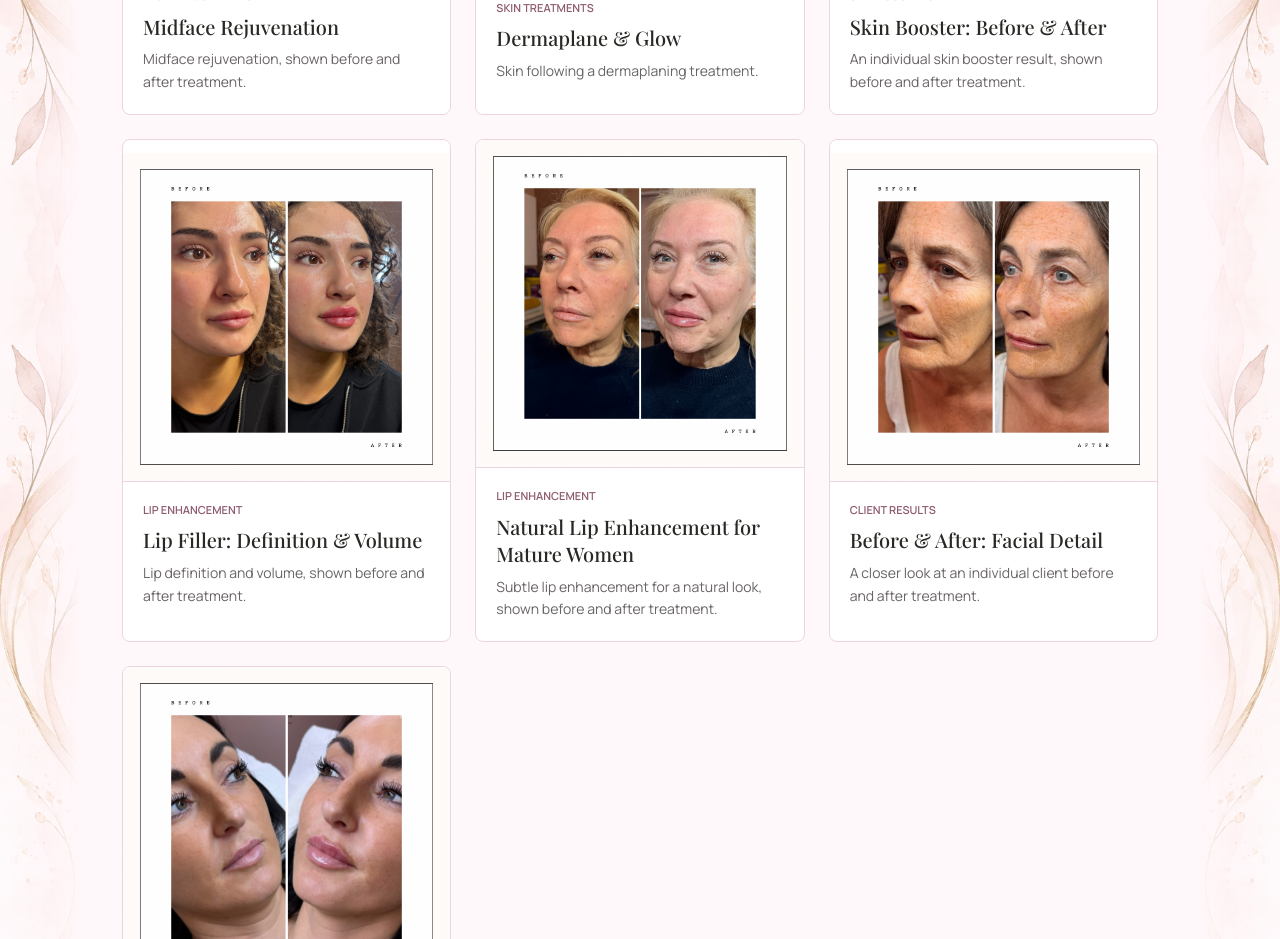
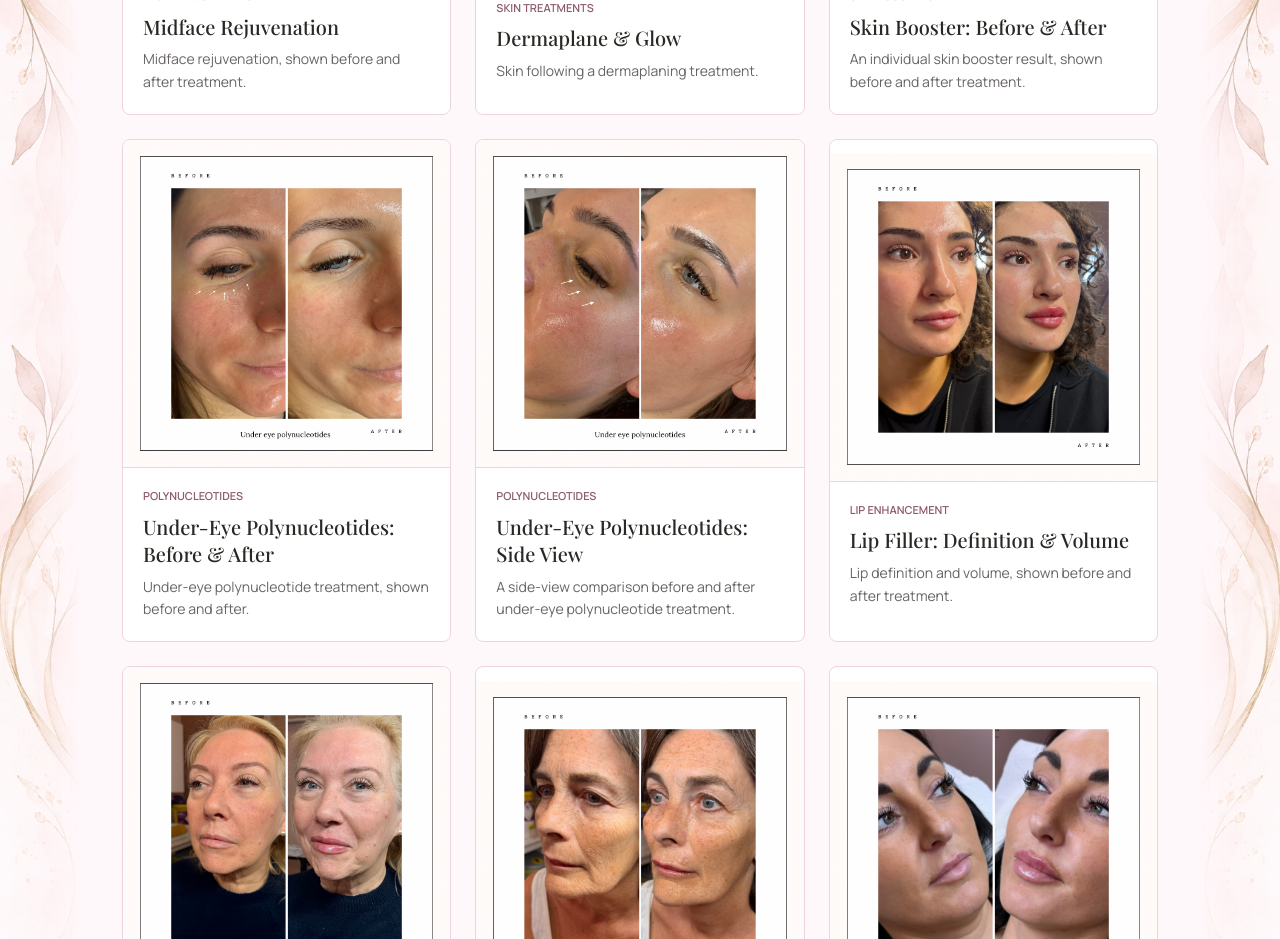
Before and after one commit to adriann1z/Majestic-Aesthetics, a React (Vite) app: page / in a window 1280 px wide. Shown: the part 7980-8919 px from the top of the page. Built offline with nearby package versions, Linux system fonts and the light colour scheme; a web font is replaced by a local one.

Commit message:
Add under-eye polynucleotide before and after photos

```diff
--- a/src/data/gallery.ts
+++ b/src/data/gallery.ts
@@ -13,6 +13,8 @@ export const galleryItems: GalleryItem[] = [
   { id: 'g-4', title: 'Midface Rejuvenation', image: `${import.meta.env.BASE_URL}gallery/midface-rejuvenation.png`, caption: 'Midface rejuvenation, shown before and after treatment.', editorialTag: 'Facial Rejuvenation' },
   { id: 'g-5', title: 'Dermaplane & Glow', image: `${import.meta.env.BASE_URL}gallery/10.webp`, caption: 'Skin following a dermaplaning treatment.', editorialTag: 'Skin Treatments' },
   { id: 'g-11', title: 'Skin Booster: Before & After', image: `${import.meta.env.BASE_URL}gallery/skin-booster-before-after.png`, caption: 'An individual skin booster result, shown before and after treatment.', editorialTag: 'Skin Boosters' },
+  { id: 'g-12', title: 'Under-Eye Polynucleotides: Before & After', image: `${import.meta.env.BASE_URL}gallery/polynucleotides-before-after-front.png`, caption: 'Under-eye polynucleotide treatment, shown before and after.', editorialTag: 'Polynucleotides' },
+  { id: 'g-13', title: 'Under-Eye Polynucleotides: Side View', image: `${import.meta.env.BASE_URL}gallery/polynucleotides-before-after.png`, caption: 'A side-view comparison before and after under-eye polynucleotide treatment.', editorialTag: 'Polynucleotides' },
   { id: 'g-6', title: 'Lip Filler: Definition & Volume', image: `${import.meta.env.BASE_URL}gallery/before-after-8.png`, caption: 'Lip definition and volume, shown before and after treatment.', editorialTag: 'Lip Enhancement' },
   { id: 'g-10', title: 'Natural Lip Enhancement for Mature Women', image: `${import.meta.env.BASE_URL}gallery/natural-mature-lip-enhancement.png`, caption: 'Subtle lip enhancement for a natural look, shown before and after treatment.', editorialTag: 'Lip Enhancement' },
   { id: 'g-8', title: 'Before & After: Facial Detail', image: `${import.meta.env.BASE_URL}gallery/before-after-4.png`, caption: 'A closer look at an individual client before and after treatment.', editorialTag: 'Client Results' },
```
Also changed, not shown: public/gallery/polynucleotides-before-after-front.png (added), public/gallery/polynucleotides-before-after.png (added).
